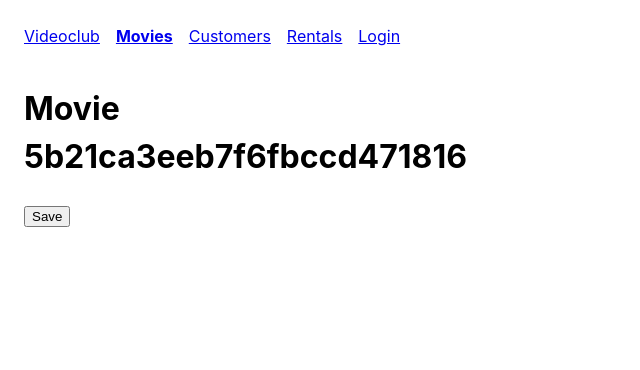
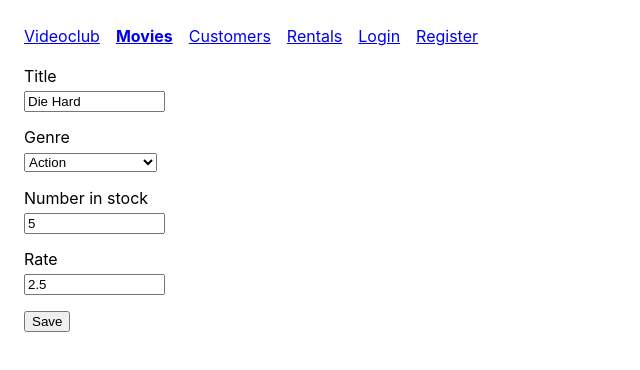
Before and after one commit to gerelmafaust/movies, a React (Create React App) app: page /movies/5b21ca3eeb7f6fbccd471816 in a window 1280 px wide. Shown: the top 370 px of the page, without its empty margins (0-640 px from the left). Built offline with nearby package versions, Linux system fonts and the light colour scheme.

Commit message:
Add and edit movies

```diff
--- a/src/App.css
+++ b/src/App.css
@@ -24,8 +24,10 @@ small {
   margin-left: 1em;
 }
 
-input {
+input,
+select {
   margin-bottom: 1em;
+  width: 10em;
 }
 
 .selected {
--- a/src/App.js
+++ b/src/App.js
@@ -13,6 +13,7 @@ import Customers from "./components/customers";
 import Rentals from "./components/rentals";
 import NotFound from "./components/notFound";
 import LoginForm from "./components/loginForm";
+import RegisterForm from "./components/registerForm";
 
 import "./App.css";
 
@@ -24,8 +25,10 @@ class App extends Component {
           <NavBar />
           <div className="content">
             <Switch>
+              <Route path="/register" component={RegisterForm} />
               <Route path="/login" component={LoginForm} />
               <Route path="/movies/:id" component={Movie} />
+              <Route path="/movies/new" component={Movie} />
               <Route path="/movies" component={Movies} />
               <Route path="/customers" component={Customers} />
               <Route path="/rentals" component={Rentals} />
--- a/src/components/common/form.jsx
+++ b/src/components/common/form.jsx
@@ -1,6 +1,7 @@
 import React, { Component } from "react";
 import Joi from "joi-browser";
 import Input from "./input";
+import Select from "./select";
 
 class Form extends Component {
   state = {
@@ -57,12 +58,27 @@ class Form extends Component {
     return (
       <Input
         name={name}
+        value={data[name]}
         label={label}
+        type={type}
+        focus={focus}
+        onChange={this.handleChange}
         error={errors[name]}
-        focus={focus}
-        type={type}
+      />
+    );
+  }
+
+  renderSelect(name, label, options) {
+    const { data, errors } = this.state;
+
+    return (
+      <Select
+        name={name}
         value={data[name]}
+        label={label}
+        options={options}
         onChange={this.handleChange}
+        error={errors[name]}
       />
     );
   }
--- /dev/null
+++ b/src/components/common/select.jsx
@@ -0,0 +1,26 @@
+import React from "react";
+
+const Select = ({ name, label, options, error, ...rest }) => {
+  return (
+    <div>
+      <label htmlFor={name}>{label}</label>
+      <select name={name} id={name} {...rest}>
+        <option>Select...</option>
+        {options.map(option => {
+          return (
+            <option key={option._id} value={option._id}>
+              {option.name}
+            </option>
+          );
+        })}
+      </select>
+      {error && <small>{error}</small>}
+    </div>
+  );
+};
+
+Select.defaultProps = {
+  focus: false
+};
+
+export default Select;
--- a/src/components/movie.jsx
+++ b/src/components/movie.jsx
@@ -1,16 +1,79 @@
-import React, { Component } from "react";
+import React from "react";
+import Form from "./common/form";
+import Joi from "joi-browser";
+import { getMovie, saveMovie } from "../services/fakeMovieService";
+import { getGenres } from "../services/fakeGenreService";
 
-class Movie extends Component {
-  handleSave = () => {
+class Movie extends Form {
+  state = {
+    data: {
+      title: "",
+      genreId: "",
+      numberInStock: "",
+      dailyRentalRate: ""
+    },
+    genres: [],
+    errors: {}
+  };
+
+  schema = {
+    _id: Joi.string(),
+    title: Joi.string()
+      .required()
+      .label("Title"),
+    genreId: Joi.string()
+      .required()
+      .label("Genre"),
+    numberInStock: Joi.number()
+      .required()
+      .min(0)
+      .max(100)
+      .label("Number in stock"),
+    dailyRentalRate: Joi.number()
+      .required()
+      .min(0)
+      .max(10)
+      .label("Daily rental rate")
+  };
+
+  componentDidMount() {
+    const genres = getGenres();
+    this.setState({ genres });
+
+    const movieId = this.props.match.params.id;
+    if (movieId === "new") return;
+
+    const movie = getMovie(movieId);
+    if (!movie) return this.props.history.replace("/not-found");
+
+    this.setState({ data: this.mapToViewModel(movie) });
+  }
+
+  mapToViewModel(movie) {
+    return {
+      _id: movie._id,
+      title: movie.title,
+      genreId: movie.genre._id,
+      numberInStock: movie.numberInStock,
+      dailyRentalRate: movie.dailyRentalRate
+    };
+  }
+
+  doSubmit = () => {
+    saveMovie(this.state.data);
+
     this.props.history.push("/movies");
   };
 
   render() {
     return (
-      <div>
-        <h1>Movie {this.props.match.params.id}</h1>
-        <button onClick={this.handleSave}>Save</button>
-      </div>
+      <form onSubmit={this.handleSubmit}>
+        {this.renderInput("title", "Title")}
+        {this.renderSelect("genreId", "Genre", this.state.genres)}
+        {this.renderInput("numberInStock", "Number in stock", "number")}
+        {this.renderInput("dailyRentalRate", "Rate")}
+        {this.renderButton("Save")}
+      </form>
     );
   }
 }
--- a/src/components/movies.jsx
+++ b/src/components/movies.jsx
@@ -6,7 +6,7 @@ import { getMovies } from "../services/fakeMovieService";
 import { getGenres } from "../services/fakeGenreService";
 import { paginate } from "../utils/paginate";
 
-import Header from "./moviesHeader";
+import MoviesHeader from "./moviesHeader";
 import Filters from "./common/filters";
 import MoviesTable from "./moviesTable";
 import Pagination from "./common/pagination";
@@ -90,7 +90,7 @@ class Movies extends Component {
 
     return (
       <React.Fragment>
-        <Header moviesCount={totalCount} />
+        <MoviesHeader moviesCount={totalCount} history={this.props.history} />
         <Filters
           items={genres}
           selectedItem={selectedGenre}
--- a/src/components/moviesHeader.jsx
+++ b/src/components/moviesHeader.jsx
@@ -1,10 +1,24 @@
-import React from "react";
+import React, { Component } from "react";
 
-const Header = ({ moviesCount }) => {
-  const message =
-    moviesCount > 0 ? `There are ${moviesCount} movies` : `There are no movies`;
+class MoviesHeader extends Component {
+  handleNewMovie = () => {
+    this.props.history.push("/movies/new");
+  };
 
-  return <h4 className="header">{message}</h4>;
-};
+  render() {
+    const { moviesCount } = this.props;
 
-export default Header;
+    const message =
+      moviesCount > 0
+        ? `There are ${moviesCount} movies`
+        : `There are no movies`;
+
+    return (
+      <h4 className="header">
+        {message} <button onClick={this.handleNewMovie}>New movie</button>
+      </h4>
+    );
+  }
+}
+
+export default MoviesHeader;
--- a/src/components/navBar.jsx
+++ b/src/components/navBar.jsx
@@ -17,6 +17,9 @@ const NavBar = () => {
       <NavLink activeClassName="selected" to="/login">
         Login
       </NavLink>
+      <NavLink activeClassName="selected" to="/register">
+        Register
+      </NavLink>
     </nav>
   );
 };
--- /dev/null
+++ b/src/components/registerForm.jsx
@@ -0,0 +1,45 @@
+import React from "react";
+import Joi from "joi-browser";
+import Form from "./common/form";
+
+class RegisterForm extends Form {
+  state = {
+    data: {
+      username: "",
+      password: "",
+      name: ""
+    },
+    errors: {}
+  };
+
+  schema = {
+    username: Joi.string()
+      .email()
+      .required()
+      .label("Username"),
+    password: Joi.string()
+      .min(5)
+      .required()
+      .label("Password"),
+    name: Joi.string()
+      .required()
+      .label("Name")
+  };
+
+  doSubmit = () => {
+    console.log("Submitted");
+  };
+
+  render() {
+    return (
+      <form onSubmit={this.handleSubmit}>
+        {this.renderInput("username", "Username", "Text", true)}
+        {this.renderInput("password", "Password", "password")}
+        {this.renderInput("name", "Name")}
+        {this.renderButton("Register")}
+      </form>
+    );
+  }
+}
+
+export default RegisterForm;
--- a/src/services/fakeMovieService.js
+++ b/src/services/fakeMovieService.js
@@ -73,18 +73,19 @@ export function getMovies() {
 }
 
 export function getMovie(id) {
-  return movies.find(m => m._id === id);
+  const movie = movies.find(m => m._id === id);
+  return movie;
 }
 
 export function saveMovie(movie) {
   let movieInDb = movies.find(m => m._id === movie._id) || {};
-  movieInDb.name = movie.name;
+  movieInDb.title = movie.title;
   movieInDb.genre = genresAPI.genres.find(g => g._id === movie.genreId);
   movieInDb.numberInStock = movie.numberInStock;
   movieInDb.dailyRentalRate = movie.dailyRentalRate;
 
   if (!movieInDb._id) {
-    movieInDb._id = Date.now();
+    movieInDb._id = Date.now().toString();
     movies.push(movieInDb);
   }
 
```
